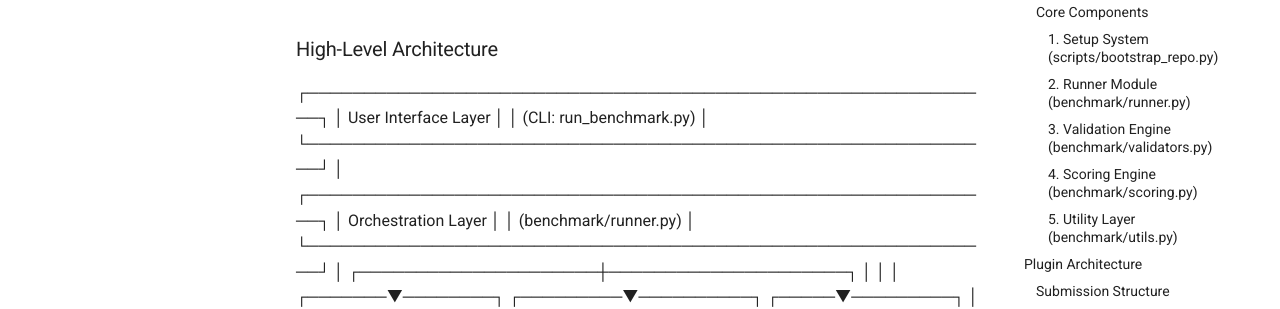
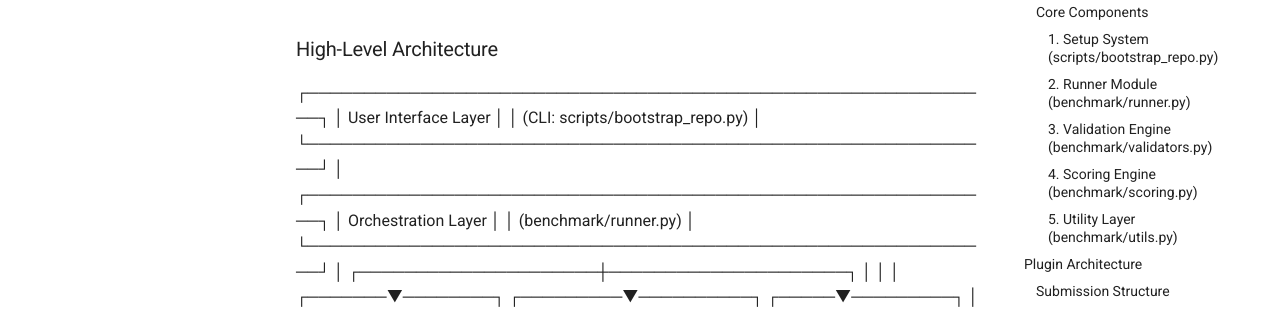
Before and after one commit to sMiNT0S/AIBugBench, an MkDocs documentation site: the page built from docs/architecture.md, in a window 1280 px wide and 900 px high, scrolled down 268 px. Shown: the part 177-486 px from the top of the window. Built offline with MkDocs 1.6.1 and Material for MkDocs 9.7.7, drawn with Linux system fonts in a browser that asks for light colours; comment, search, counter and statistics services are not loaded; some of the changed text lies outside the part shown.

Commit message:
chore: Update CLI reference in architecture documentation

```diff
--- a/docs/architecture.md
+++ b/docs/architecture.md
@@ -10,7 +10,7 @@ AIBugBench is a Python-based benchmarking framework designed to evaluate AI mode
 
 ┌─────────────────────────────────────────────────────────────┐
 │                     User Interface Layer                    │
-│                  (CLI: run_benchmark.py)                    │
+│                  (CLI: scripts/bootstrap_repo.py)           │
 └─────────────────────────────────────────────────────────────┘
                               │
 ┌─────────────────────────────────────────────────────────────┐
```
Also changed, not shown: 1 other file.
